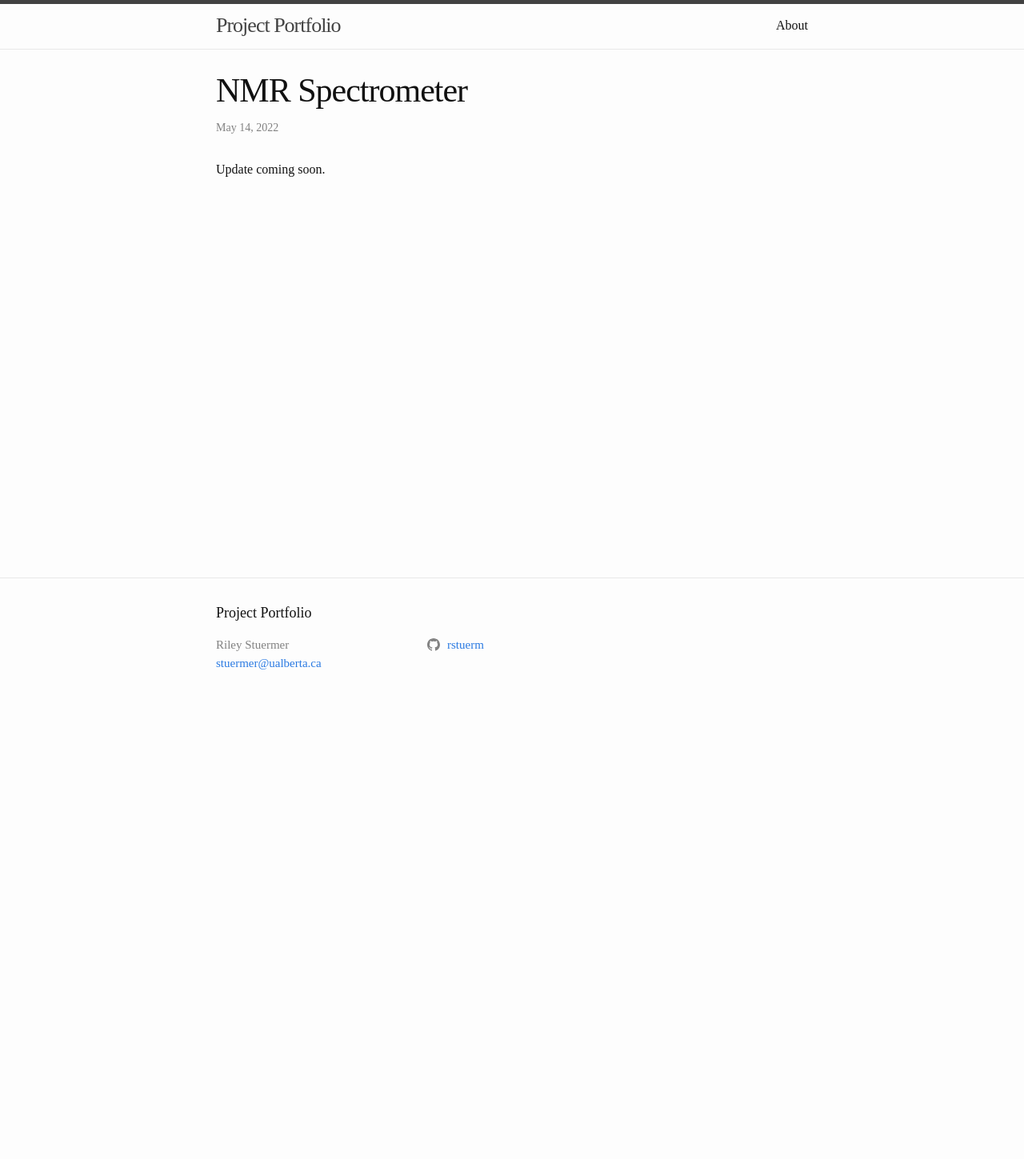
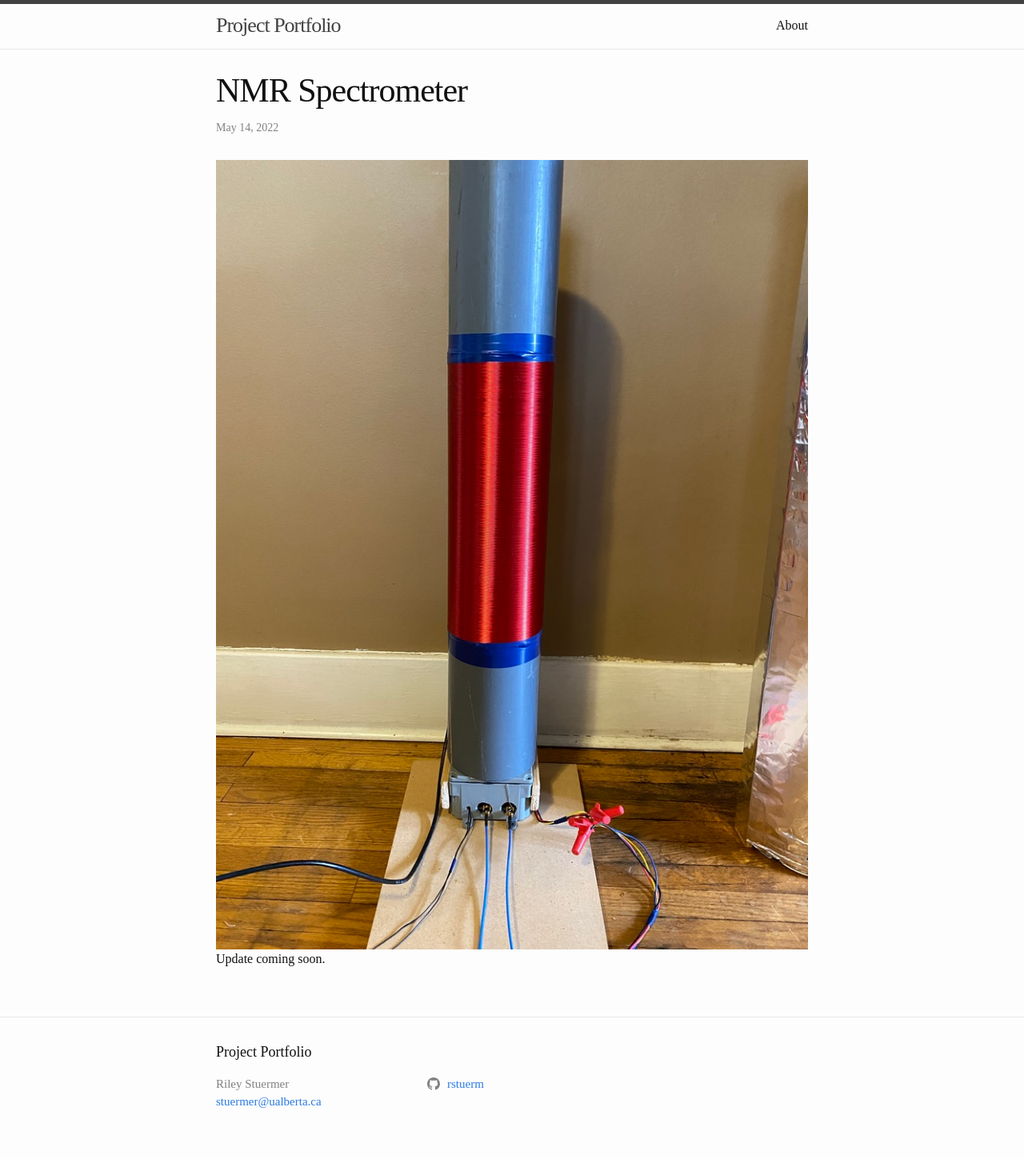
Before and after one commit to rstuerm/rstuerm.github.io, a Jekyll site: the page built from _posts/2022-05-14-NMRSpectrometer.markdown, in a window 1280 px wide. Shown: the whole page at 80% size. Built offline with Jekyll 4.4.1, drawn with Linux system fonts in a browser that asks for light colours; before the commit the page ends 900 px from its top, so only the background shows below that.

Commit message:
add NMR initial photo

```diff
--- a/_posts/2022-05-14-NMRSpectrometer.markdown
+++ b/_posts/2022-05-14-NMRSpectrometer.markdown
@@ -3,7 +3,7 @@ layout: post
 title:  "NMR Spectrometer"
 date:   2022-05-14 13:04:54 -0600
 categories:
-# image: /assets/8BitCPU/8BitCPU.jpg
+image: /assets/NMRSpectrometer/NMRSpectrometer_Polarization.jpg
 ---
 
 Update coming soon.
```
Also changed, not shown: assets/NMRSpectrometer/NMRSpectrometer_Polarization.jpg (added).
